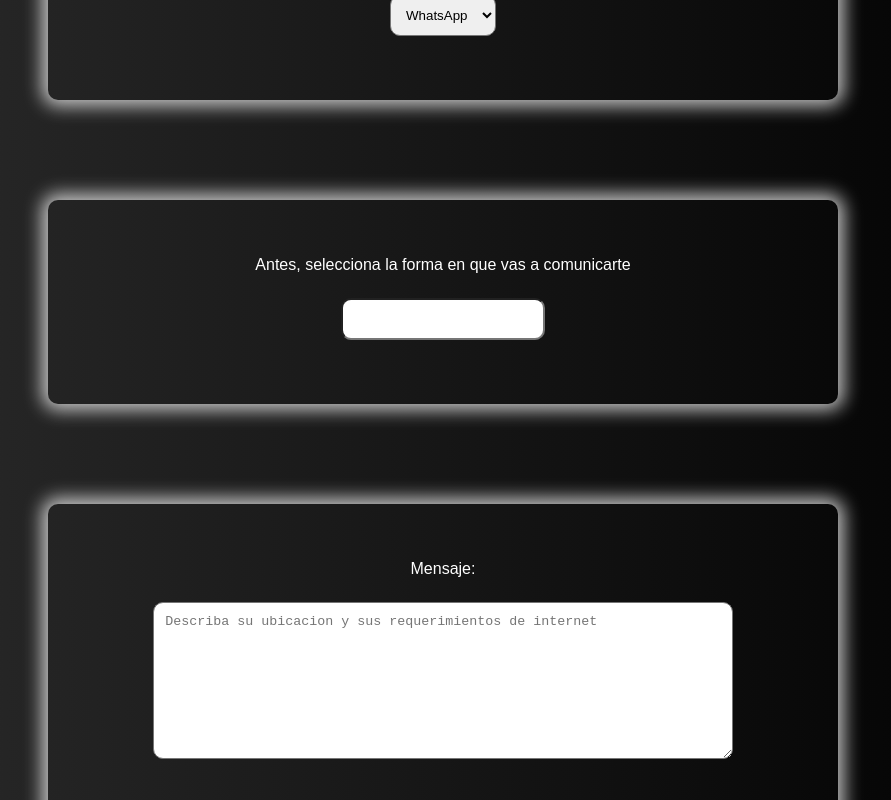
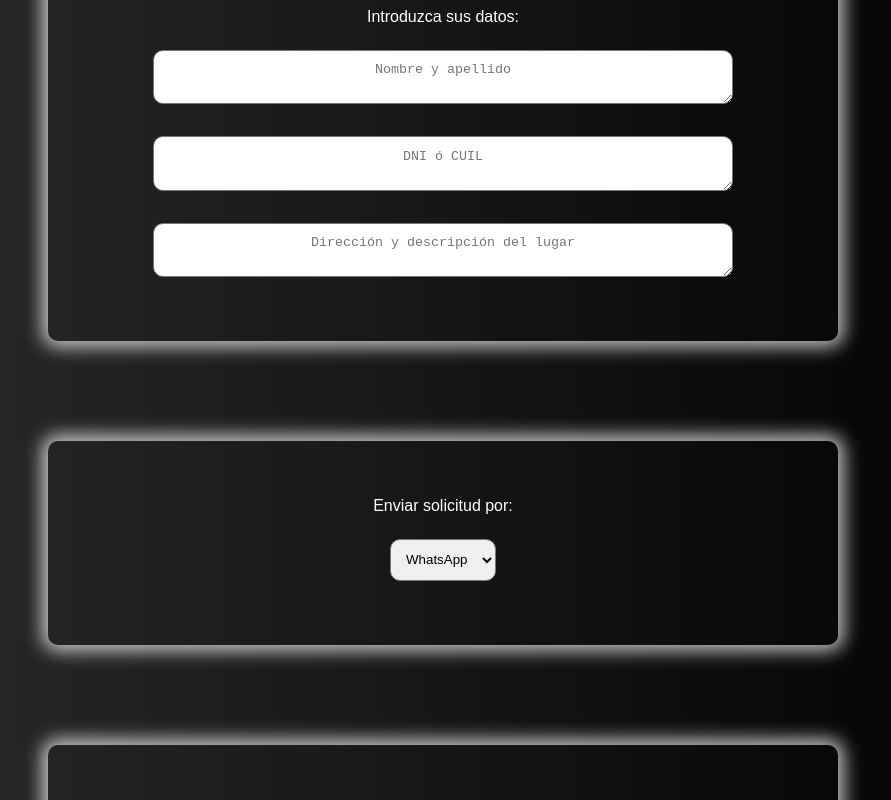
Before and after one commit to gabriel-shulman-1/redline, a React (Create React App) app: page /Prices in a window 1280 px wide. Shown: the part 1440-2240 px from the top of the page, without its empty margins (197-1088 px from the left). Built offline with nearby package versions, Linux system fonts and the light colour scheme.

Commit message:
mail y wps arreglados

```diff
--- a/src/Components/mapPicker.jsx
+++ b/src/Components/mapPicker.jsx
@@ -36,6 +36,7 @@ export const MapPicker = ({ initialPosition = [-34.6076, -58.9529], zoomLevel =
     if (onLocationSelect) {
       onLocationSelect(position);
     }
+    return selectedPosition
   };
 
   return (
--- a/src/Components/prices.jsx
+++ b/src/Components/prices.jsx
@@ -5,46 +5,118 @@ import data from "../data/info.json";
 import "leaflet/dist/leaflet.css";
 
 export const Prices = () => {
-  let msgEmpty = "Antes, selecciona la forma en que vas a comunicarte";
-  const [recipient, setRecipient] = useState("");
-  const [message, setMessage] = useState("");
+  const [msn1,setMsn1]=useState("")
+  const [msn2,setMsn2]=useState("")
+  const [msn3,setMsn3]=useState("")
+  const [msn4,setMsn4]=useState("")
+  const [gps, setGps] = useState("");
   const [method, setMethod] = useState("whatsapp");
-  const [tipo, setTipo] = useState(msgEmpty);
-  const [checkedItems, setCheckedItems] = useState({});
+  const [selectedItems, setSelectedItems] = useState([]);
 
   const handleSend = () => {
+    let intro1 = "nombre y apellido: "+msn1
+    let intro2 = ". DNI/CUIL: "+msn2
+    let intro3 = ". Dirección: "+msn3
+    let intro4 = ". Descripción: "+msn4
+    let intro5 = '. Planes solicitados: '
+
+    for (let index = 0; index < {selectedItems}.selectedItems.length; index++) {
+      intro5 = intro5 + {selectedItems}.selectedItems[index].id.toString()+' ';
+      }
+
     if (method === "whatsapp") {
-      const whatsappUrl = `https://wa.me/${recipient}?text=${encodeURIComponent(
-        message + checkedItems
+      const whatsappUrl = `https://wa.me/+5491126890280?text=${encodeURIComponent(
+        intro1+intro2+intro3+intro4+". Ubicación: X:"+gps[0]+" Y:"+gps[1]+'. Planes solicitados: '+intro5
       )}`;
       window.open(whatsappUrl, "_blank");
     } else if (method === "email") {
-      const emailUrl = `mailto:${recipient}?subject=Message&body=${encodeURIComponent(
-        message + checkedItems
-      )}`;
+      console.log(intro5)
+      const emailUrl = 'mailto:someone@example.com?subject=Nuevo cliente '+
+      {msn1}.msn1+'&body='+intro1+intro2+intro3+intro4+'. Ubicación: Y '+gps[0]+' X '+gps[1] + '. Planes solicitados: '+intro5
       window.open(emailUrl, "_self");
     }
   };
 
-  const handleChange = (event) => {
-    const { name, checked } = event.target;
-    setCheckedItems({
-      ...checkedItems,
-      [name]: checked,
-    });
+  const handleLocationSelect = (position) => {
+    setGps(position);
   };
 
-  const handleLocationSelect = (position) => {
-    console.log("Selected position:", position);
-  };
+  /*const SiWps = () =>{
+    return(
+      <div className="pricesDiv">
+          <label>
+            <p className="rubik-p5">
+              {tipo[0].toLocaleUpperCase() + tipo.substring(1)}
+            </p>
+          </label>
+          <input
+            type="text"
+            value={recipient}
+            onChange={(e) => setRecipient(e.target.value)}
+            placeholder={tipo === msgEmpty ? "" : "Introduzca su " + tipo}
+            className="slider-container"
+          />
+        </div>
+    )
+  }*/
+
+    const handleCheckboxChange = (item) => {
+      setSelectedItems(prevSelectedItems => {
+        if (prevSelectedItems.includes(item)) {
+          // Si el elemento ya está seleccionado, lo eliminamos de la lista
+          return prevSelectedItems.filter(selectedItem => selectedItem !== item);
+        } else {
+          // Si no está seleccionado, lo agregamos a la lista
+          return [...prevSelectedItems, item];
+        }
+      });
+    };
 
   return (
     <main id="mainPrices">
 
-      <h1 className="rubik-h1">Seleccione su direccíon en el mapa</h1>
+      <div className="pricesDiv">
+        <h2 className="rubik-h2">Seleccione su direccíon en el mapa</h2>
+        <MapPicker onLocationSelect={handleLocationSelect} />
+      </div>
 
       <div className="pricesDiv">
-        <MapPicker onLocationSelect={handleLocationSelect} />
+        <label>
+          <p className="rubik-p5">Introduzca sus datos:</p>
+        </label>
+        <textarea
+          value={msn1}
+          onChange={(e) => setMsn1(e.target.value)}
+          placeholder="Nombre y apellido"
+          style={{
+            textAlign: "center",
+            width: "80%",
+            height: "auto",
+          }}
+          className="slider-container"
+        />
+        <textarea
+          value={msn2}
+          onChange={(e) => setMsn2(e.target.value)}
+          placeholder="DNI ó CUIL"
+          style={{
+            textAlign: "center",
+            width: "80%",
+            height: "auto",
+          }}
+          className="slider-container"
+        />
+        <textarea
+        value={msn3}
+        onChange={(e) => setMsn3(e.target.value)}
+        placeholder="Dirección y descripción del lugar"
+        style={{
+          textAlign: "center",
+          width: "80%",
+          height: "auto",
+        }}
+        className="slider-container"
+      />
       </div>
 
       <div className="pricesDiv">
@@ -53,7 +125,7 @@ export const Prices = () => {
         </label>
         <select
           value={method}
-          onChange={(e) => (setMethod(e.target.value), setTipo(e.target.value))}
+          onChange={(e) => setMethod(e.target.value)}
           className="slider-container"
         >
           <option value="whatsapp" id="wps">
@@ -67,28 +139,14 @@ export const Prices = () => {
 
       <div className="pricesDiv">
         <label>
-          <p className="rubik-p5">
-            {tipo[0].toLocaleUpperCase() + tipo.substring(1)}
-          </p>
-        </label>
-        <input
-          type="text"
-          value={recipient}
-          onChange={(e) => setRecipient(e.target.value)}
-          placeholder={tipo === msgEmpty ? "" : "Introduzca su " + tipo}
-          className="slider-container"
-        />
-      </div>
-
-      <div className="pricesDiv">
-        <label>
           <p className="rubik-p5">Mensaje:</p>
         </label>
         <textarea
-          value={message}
-          onChange={(e) => setMessage(e.target.value)}
-          placeholder="Describa su ubicacion y sus requerimientos de internet"
+          value={msn4}
+          onChange={(e) => setMsn4(e.target.value)}
+          placeholder="Describa su ubicación y sus requerimientos de internet"
           style={{
+            textAlign: "center",
             width: "80%",
             height: "10em",
           }}
@@ -97,7 +155,7 @@ export const Prices = () => {
       </div>
 
       <div className="pricesDiv">
-        <h2>Elegi el plan por el cual estas interesado</h2>
+        <h2>Elegi el plan por el cual estás interesado</h2>
         <div
           style={{
             display: "flex",
@@ -111,6 +169,9 @@ export const Prices = () => {
                 type="checkbox"
                 className={"checkBox " + option.id}
                 name={option.id}
+                value={option}
+                checked={selectedItems.includes(option)}
+                onChange={() => handleCheckboxChange(option)}
                 style={{
                   width: "25px",
                   height: "25px",
@@ -118,8 +179,6 @@ export const Prices = () => {
               />
               <label
                 htmlFor={"checkbox-" + option.id}
-                checked={!!checkedItems[option.label]}
-                onChange={handleChange}
               >
                 {option.label}
               </label>
```
